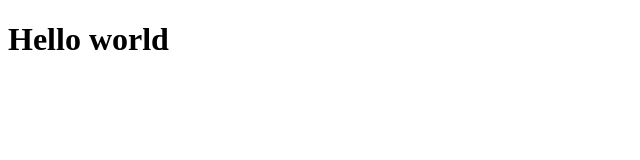
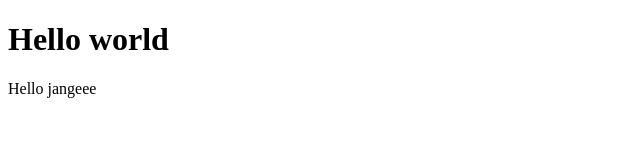
Before and after one commit to MuammarRizal31/belajarGitRemot, a plain HTML site: page index.html in a window 1280 px wide. Shown: the whole page, without its empty margins (0-640 px from the left). Drawn offline with Linux system fonts and the light colour scheme.

Commit message:
Menambahkan paragraph baru pada index.html

```diff
--- a/index.html
+++ b/index.html
@@ -8,5 +8,6 @@
 </head>
 <body>
     <h1>Hello world</h1>
+    <p>Hello jangeee</p>
 </body>
 </html>
```
